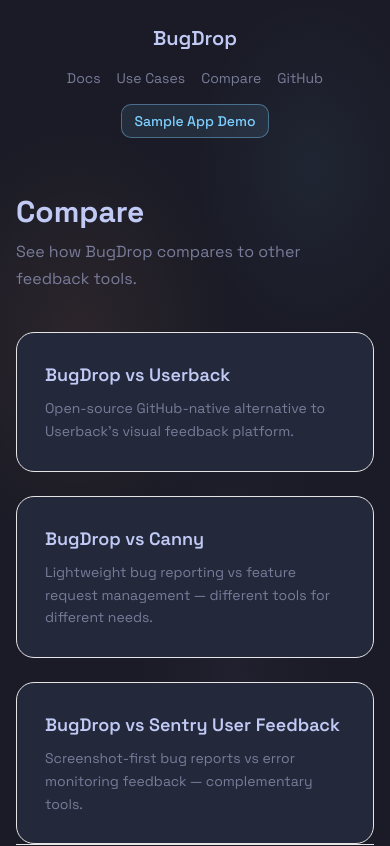
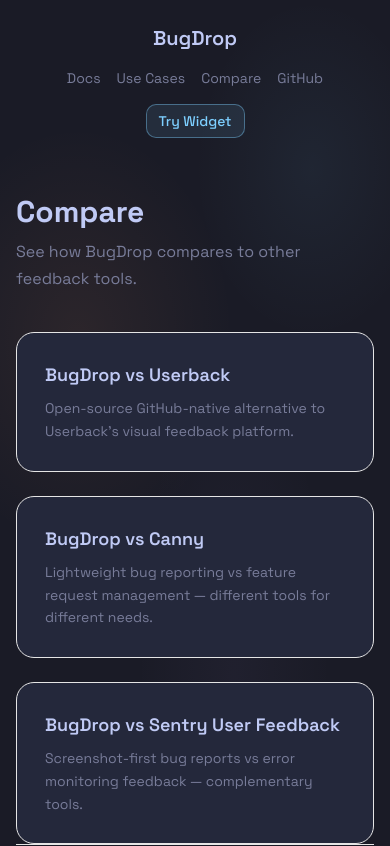
Before and after one commit to mean-weasel/bugdrop-web, a Next.js app: page /compare in a window 390 px wide. Shown: the top 846 px of the page. Built offline with nearby package versions, Linux system fonts and the light colour scheme.

Commit message:
Refine landing widget demo UX (#20)
* feat: refine landing widget demo ux

* fix: improve mobile widget demo layout

* fix: show widget-style landing page trigger

* fix: restore visible landing widget button

```diff
--- a/src/app/page.tsx
+++ b/src/app/page.tsx
@@ -55,20 +55,24 @@
         data-theme="dark"
         data-position="bottom-right"
         data-color="#7dcfff"
+        data-bg="#24283b"
+        data-text="#c0caf5"
+        data-border-color="#7dcfff"
+        data-border-width="1"
+        data-radius="10"
+        data-shadow="soft"
+        data-font="inherit"
         data-label="Feedback"
         data-welcome="This is the BugDrop landing page demo. Send a test report to see what your users would experience."
-        data-button-dismissible="true"
-        data-dismiss-duration="60"
-        data-show-restore="true"
       />
       <Hero />
       <HowItWorks />
       <LiveDemoCta />
-      <DemoVideo />
       <Features />
       <StylingShowcase />
       <QuickStart />
       <ConfigTable />
+      <DemoVideo />
       <TryCallout />
     </main>
   );
--- a/src/components/landing/demo-video.tsx
+++ b/src/components/landing/demo-video.tsx
@@ -1,6 +1,3 @@
-import Link from "next/link";
-import { ExternalLink, PlayCircle } from "lucide-react";
-import { DEMO_PATH } from "@/lib/links";
 import { SectionHeading } from "./section-heading";
 
 export function DemoVideo() {
@@ -9,7 +6,7 @@
       <SectionHeading>See It In Action</SectionHeading>
       <div className="bg-bg-surface border border-border rounded-3xl p-12 text-center max-w-[640px] mx-auto max-md:p-8">
         <p className="mx-auto mb-8 max-w-[460px] text-text-subtle">
-          Watch the flow, then open the Sample App Demo to submit feedback in a realistic product page.
+          Watch the report flow from feedback form to GitHub issue.
         </p>
         <div className="relative rounded-xl overflow-hidden bg-black mb-8">
           <iframe
@@ -21,21 +18,6 @@
             className="w-full aspect-[9/16] max-h-[400px] border-none block"
           />
         </div>
-        <div className="flex flex-col gap-4 items-center">
-          <div className="flex gap-3 max-sm:w-full max-sm:flex-col">
-            <a href={DEMO_PATH} target="_blank" rel="noopener noreferrer" className="inline-flex items-center justify-center gap-2 px-8 py-4 rounded-[10px] font-medium bg-gradient-to-br from-accent-warm to-accent-rose text-bg-deep hover:-translate-y-0.5 hover:shadow-[0_10px_30px_rgba(255,158,100,0.3)] transition-all duration-300 max-sm:w-full">
-              <PlayCircle className="size-4" aria-hidden="true" />
-              Open Sample App Demo
-            </a>
-            <Link href="/docs/demo" className="inline-flex items-center justify-center gap-2 px-8 py-4 rounded-[10px] font-medium bg-bg-deep text-text-primary border border-border hover:bg-bg-elevated hover:-translate-y-0.5 transition-all duration-300 max-sm:w-full">
-              Sample demo details
-              <ExternalLink className="size-4" aria-hidden="true" />
-            </Link>
-          </div>
-          <p className="text-text-muted text-sm">
-            The sample app opens a separate test site with BugDrop installed.
-          </p>
-        </div>
       </div>
     </section>
   );
--- a/src/components/landing/hero.tsx
+++ b/src/components/landing/hero.tsx
@@ -1,5 +1,5 @@
-import { ArrowUpRight, Code2, PlayCircle } from "lucide-react";
-import { DEMO_PATH, MARKETPLACE_URL } from "@/lib/links";
+import { ArrowUpRight, Code2, MessageSquare } from "lucide-react";
+import { MARKETPLACE_URL } from "@/lib/links";
 
 export function Hero() {
   return (
@@ -21,13 +21,11 @@
       </p>
       <div className="flex gap-4 justify-center flex-wrap max-sm:flex-col">
         <a
-          href={DEMO_PATH}
-          target="_blank"
-          rel="noopener noreferrer"
+          href="#try-bugdrop"
           className="inline-flex items-center gap-2 px-8 py-4 rounded-[10px] font-medium text-[0.95rem] bg-accent-cyan text-bg-deep hover:-translate-y-0.5 hover:shadow-[0_10px_30px_rgba(125,207,255,0.24)] transition-all duration-300 max-sm:w-full max-sm:justify-center"
         >
-          <PlayCircle className="size-4" aria-hidden="true" />
-          Open Sample App Demo
+          <MessageSquare className="size-4" aria-hidden="true" />
+          Try it on this page
         </a>
         <a
           href={MARKETPLACE_URL}
--- a/src/components/landing/live-demo-cta.tsx
+++ b/src/components/landing/live-demo-cta.tsx
@@ -1,6 +1,3 @@
-import Link from "next/link";
-import { ArrowUpRight, PlayCircle } from "lucide-react";
-import { DEMO_PATH } from "@/lib/links";
 import { OpenWidgetButton } from "./open-widget-button";
 
 export function LiveDemoCta() {
@@ -13,28 +10,11 @@
             This landing page is running BugDrop.
           </h2>
           <p className="mt-2 max-w-[620px] text-text-subtle">
-            Open the feedback button in the corner and send a demo report to see the experience your users would get.
-            Want a fuller product flow? Open the Sample App Demo.
+            Use the Feedback button here to send a demo report and see the experience your users would get.
           </p>
         </div>
         <div className="flex shrink-0 gap-3 max-sm:w-full max-sm:flex-col">
           <OpenWidgetButton />
-          <a
-            href={DEMO_PATH}
-            target="_blank"
-            rel="noopener noreferrer"
-            className="inline-flex items-center justify-center gap-2 rounded-[10px] bg-accent-cyan px-5 py-3 font-medium text-bg-deep transition-all hover:-translate-y-0.5 max-sm:w-full"
-          >
-            <PlayCircle className="size-4" aria-hidden="true" />
-            Sample App Demo
-          </a>
-          <Link
-            href="/docs/demo"
-            className="inline-flex items-center justify-center gap-2 rounded-[10px] border border-border bg-bg-surface px-5 py-3 font-medium text-text-primary transition-all hover:-translate-y-0.5 hover:bg-bg-elevated max-sm:w-full"
-          >
-            Details
-            <ArrowUpRight className="size-4" aria-hidden="true" />
-          </Link>
         </div>
       </div>
     </section>
--- a/src/components/landing/open-widget-button.tsx
+++ b/src/components/landing/open-widget-button.tsx
@@ -1,6 +1,4 @@
 "use client";
-
-import { MessageSquare } from "lucide-react";
 
 declare global {
   interface Window {
@@ -30,10 +28,10 @@
     <button
       type="button"
       onClick={openWidget}
-      className="inline-flex items-center justify-center gap-2 rounded-[10px] border border-accent-cyan/40 bg-bg-surface px-5 py-3 font-medium text-accent-cyan transition-all hover:-translate-y-0.5 hover:bg-bg-elevated max-sm:w-full"
+      className="inline-flex items-center justify-center gap-2 rounded-full bg-accent-cyan px-5 py-3 font-semibold text-bg-deep shadow-[0_12px_32px_rgba(125,207,255,0.28)] transition-all hover:-translate-y-0.5 hover:shadow-[0_16px_40px_rgba(125,207,255,0.36)] max-sm:w-full max-sm:rounded-[10px]"
     >
-      <MessageSquare className="size-4" aria-hidden="true" />
-      Open page widget
+      <span aria-hidden="true">🐛</span>
+      Feedback
     </button>
   );
 }
--- a/src/components/landing/try-callout.tsx
+++ b/src/components/landing/try-callout.tsx
@@ -5,11 +5,11 @@
   return (
     <div className="bg-gradient-to-br from-accent-warm/10 to-accent-rose/10 border border-accent-warm/20 rounded-2xl p-8 text-center mb-20">
       <h3 className="text-xl font-semibold text-text-primary mb-2">
-        Try BugDrop in a sample app
+        Want to see BugDrop in another app?
       </h3>
       <p className="mx-auto mb-6 max-w-[520px] text-text-subtle">
-        Open the Sample App Demo to test the form, screenshot capture, annotation flow,
-        and GitHub issue creation in a realistic page.
+        Open the Sample App Demo to try the same widget in a different product flow
+        with different styling.
       </p>
       <a
         href={DEMO_PATH}
--- a/src/components/nav.tsx
+++ b/src/components/nav.tsx
@@ -1,5 +1,4 @@
 import Link from "next/link";
-import { DEMO_PATH } from "@/lib/links";
 
 export function Nav() {
   return (
@@ -25,14 +24,12 @@
         >
           GitHub
         </a>
-        <a
-          href={DEMO_PATH}
-          target="_blank"
-          rel="noopener noreferrer"
+        <Link
+          href="/#try-bugdrop"
           className="inline-flex items-center rounded-[10px] border border-accent-cyan/40 bg-accent-cyan/10 px-3 py-1.5 text-sm font-medium text-accent-cyan transition-all hover:-translate-y-0.5 hover:border-accent-cyan hover:bg-accent-cyan/15"
         >
-          Sample App Demo
-        </a>
+          Try Widget
+        </Link>
       </div>
     </nav>
   );
```
